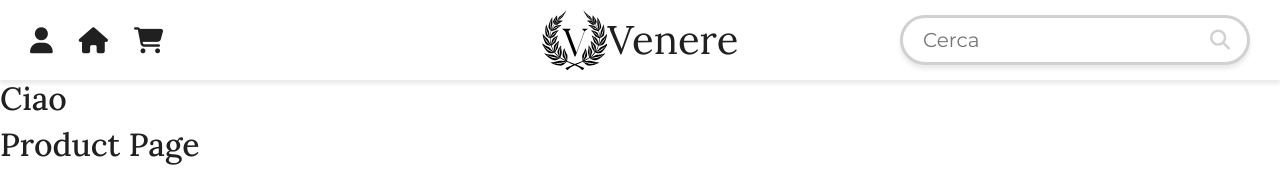
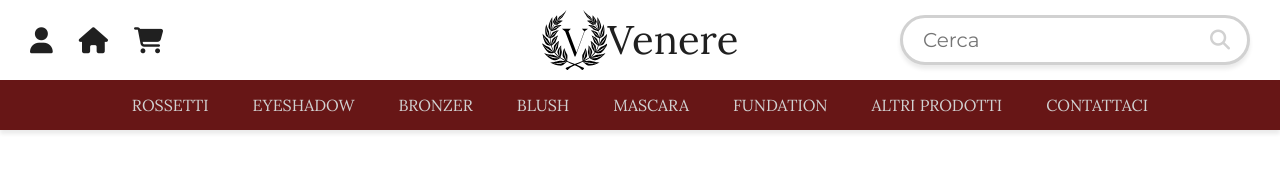
Before and after one commit to mattialicausi/laravel-fashion-shop, a Vue app: page / in a window 1280 px wide. Shown: the top 180 px of the page. Built offline with nearby package versions, Linux system fonts and the light colour scheme; no server answers; the HTML template or start-up script is replaced by a standard one.

Commit message:
Navbar Completed

```diff
--- a/src/App.vue
+++ b/src/App.vue
@@ -3,7 +3,11 @@
     <header>
         <HeaderComponent/>
     </header>
-    <h2>Ciao</h2>
+    <div>
+      <NavBarComponent/>
+    </div>
+
+    <!-- <h2>Ciao</h2>
 
       <main>
        <router-view></router-view>
@@ -12,17 +16,19 @@
 
   <footer>
     <FooterComponent/>
-  </footer>
+  </footer> -->
 
 </template>
 
 <script>
 import FooterComponent from './components/FooterComponent.vue';
 import HeaderComponent from './components/HeaderComponent.vue';
+import NavBarComponent from './components/NavBarComponent.vue';
+
 
 
   export default {
-    components: { HeaderComponent, FooterComponent }
+    components: { HeaderComponent, NavBarComponent, FooterComponent }
 }
 </script>
 
--- a/src/components/NavBarComponent.vue
+++ b/src/components/NavBarComponent.vue
@@ -1,12 +1,25 @@
 <template>
-    <div>
-
+    <div class="navbr">
+        <div class="navcontent">
+            <div class="container">
+                <ul class="container">
+                    <li><a href="">rossetti</a></li>
+                    <li><a href="">eyeshadow</a></li>
+                    <li><a href="">bronzer</a></li>
+                    <li><a href="">blush</a></li>
+                    <li><a href="">mascara</a></li>
+                    <li><a href="">fundation</a></li>
+                    <li><a href="">altri prodotti</a></li>
+                    <li><a href="">contattaci</a></li>
+                </ul>
+            </div>
+        </div>
     </div>
 </template>
 
 <script>
     export default {
-        name: 'Navbar',
+        name: 'NavBarComponent',
 
     }
 </script>
@@ -14,6 +27,46 @@
 <style lang="scss" scoped>
 @use '../assets/styles/main.scss' as *;
 
-
+.navbr{
+    position: fixed;
+    top: 80px;
+    width: 100%;
+    height: 50px;
+    .navcontent{
+        height: 50px;
+        background-color: $mainColor;
+        box-shadow: 0px 4px 4px $shadow;
+        .container{
+            display: flex;
+            justify-content: center;
+            align-items: center;
+            height: 100%;
+            ul{
+                height: 100%;
+                margin: 0;
+                padding: 0;
+                display: flex;
+                align-items: center;
+                li{
+                    list-style: none;
+                    a{
+                        display: block;
+                        text-transform: uppercase;
+                        color: $grey;
+                        text-decoration: none;
+                        background-color: $mainColor;
+                        padding:13px 22px;
+                        transition: all 200ms;
+                        &:hover{
+                            color: $white;
+                            text-shadow: 0px 0px 4px $white;
+                            background-color: $mainColorActive;
+                        }
+                    }
+                }
+            }
+        }
+    }
+}
 
 </style>
```
Also changed, not shown: src/components/HeaderComponent.vue (+14 -9 lines).
